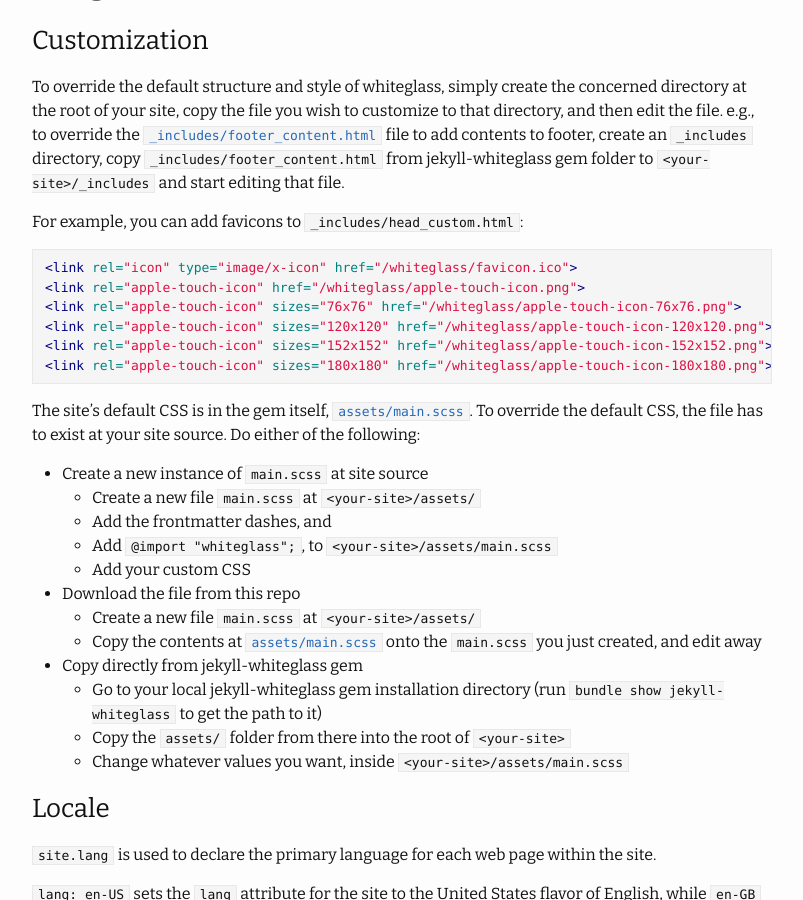
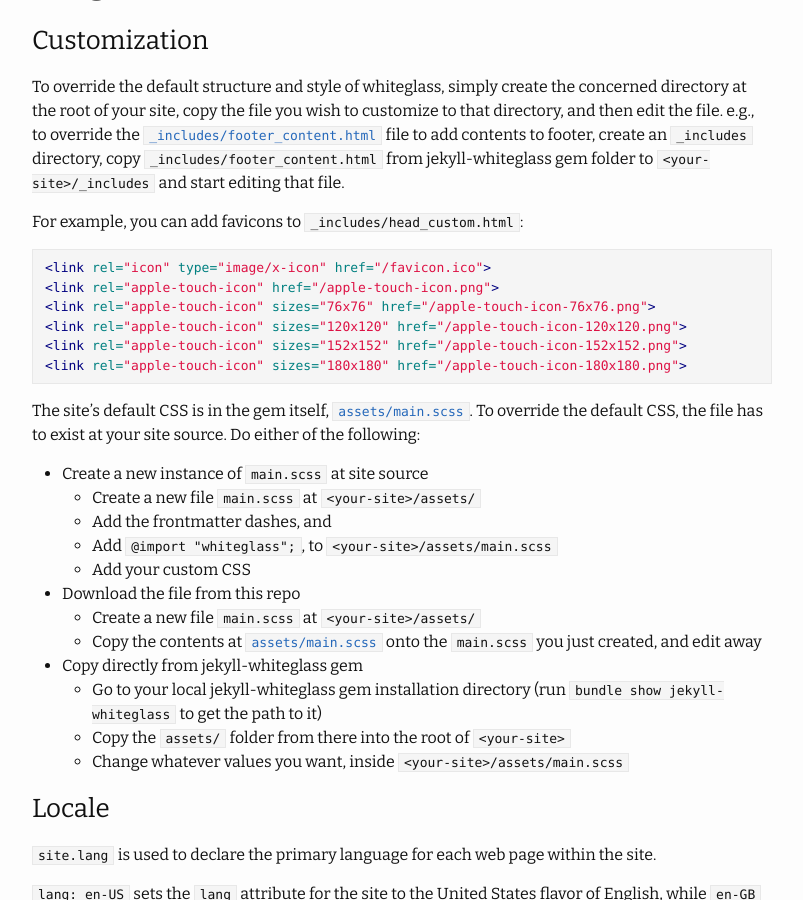
Before and after one commit to uni2u/uni2u.github.io, a Jekyll site: the page built from about.md, in a window 1280 px wide and 900 px high, scrolled down 1622 px. Shown: the whole window, without its empty margins (238-1041 px from the left). Built offline with Jekyll 4.4.1, drawn with Linux system fonts in a browser that asks for light colours.

Commit message:
edit config

```diff
--- a/_config.yml
+++ b/_config.yml
@@ -16,8 +16,8 @@
 title: Network Simple??? Simple!!!
 author: Yous
 description: Minimal, responsive Jekyll theme for hackers.
-baseurl: "/whiteglass" # the subpath of your site, e.g. /blog
-url: "https://yous.github.io" # the base hostname & protocol for your site, e.g. http://example.com
+baseurl: "/" # the subpath of your site, e.g. /blog
+url: "https://uni2u.github.io/" # the base hostname & protocol for your site, e.g. http://example.com
 lang: en
 timezone: UTC
 exclude:
```
